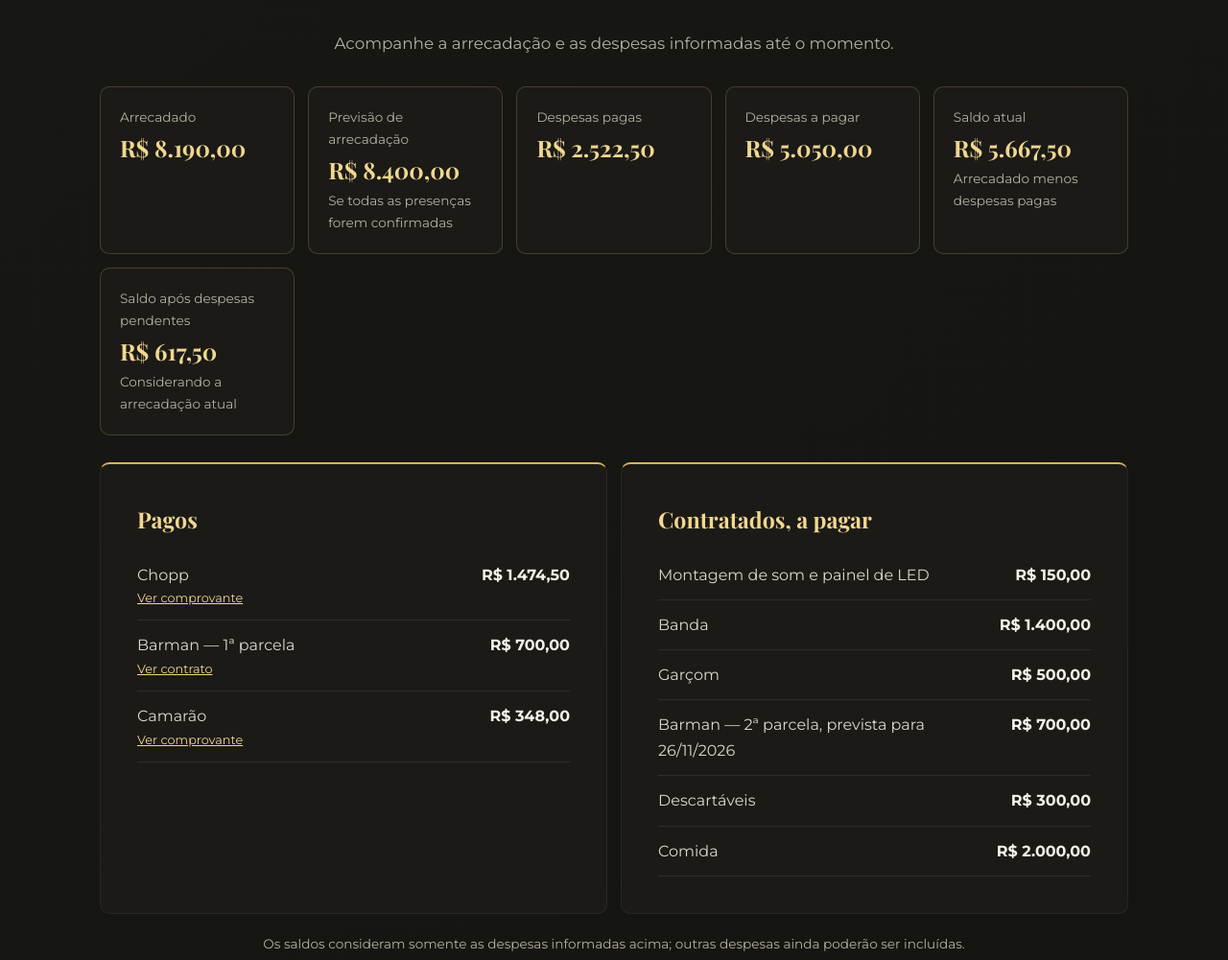
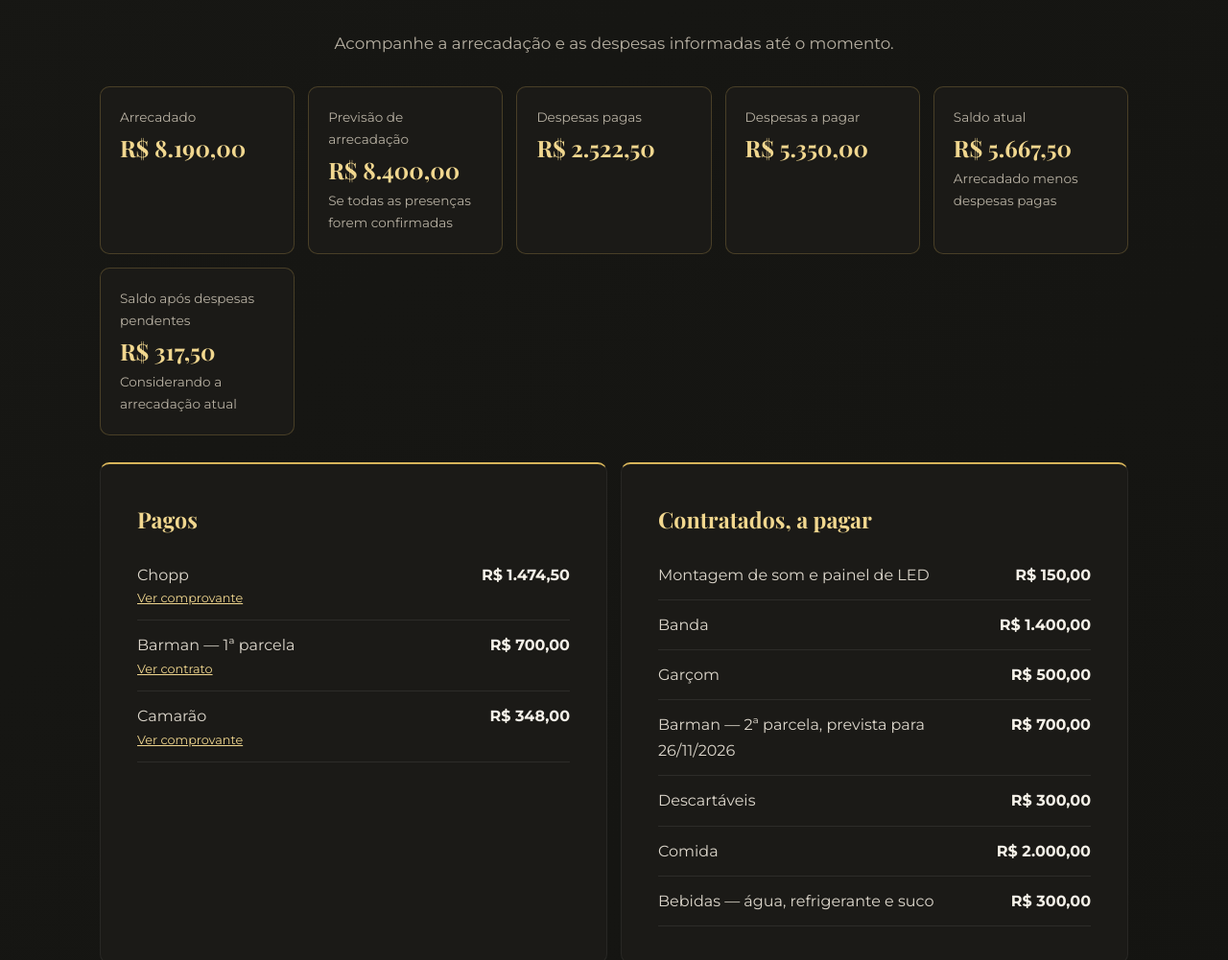
Before and after one commit to vfbortolli/festa, a plain HTML site: page index.html in a window 1280 px wide. Shown: the part 6180-7181 px from the top of the page at 96% size. Drawn offline with nearby package versions, Linux system fonts and the light colour scheme; a web font is replaced by a local one.

Commit message:
update financial details with revised amounts for despesas a pagar and saldo atual, and add new expense item for bebidas

```diff
--- a/index.html
+++ b/index.html
@@ -783,7 +783,7 @@
                 </div>
                 <div class="finance-card">
                     <p>Despesas a pagar</p>
-                    <strong>R$ 5.050,00</strong>
+                    <strong>R$ 5.350,00</strong>
                 </div>
                 <div class="finance-card">
                     <p>Saldo atual</p>
@@ -792,7 +792,7 @@
                 </div>
                 <div class="finance-card">
                     <p>Saldo após despesas pendentes</p>
-                    <strong>R$ 617,50</strong>
+                    <strong>R$ 317,50</strong>
                     <p>Considerando a arrecadação atual</p>
                 </div>
             </div>
@@ -815,6 +815,7 @@
                         <li><span>Barman — 2ª parcela, prevista para 26/11/2026</span><strong>R$ 700,00</strong></li>
                         <li><span>Descartáveis</span><strong>R$ 300,00</strong></li>
                         <li><span>Comida</span><strong>R$ 2.000,00</strong></li>
+                        <li><span>Bebidas — água, refrigerante e suco</span><strong>R$ 300,00</strong></li>
                     </ul>
                 </div>
             </div>
```
